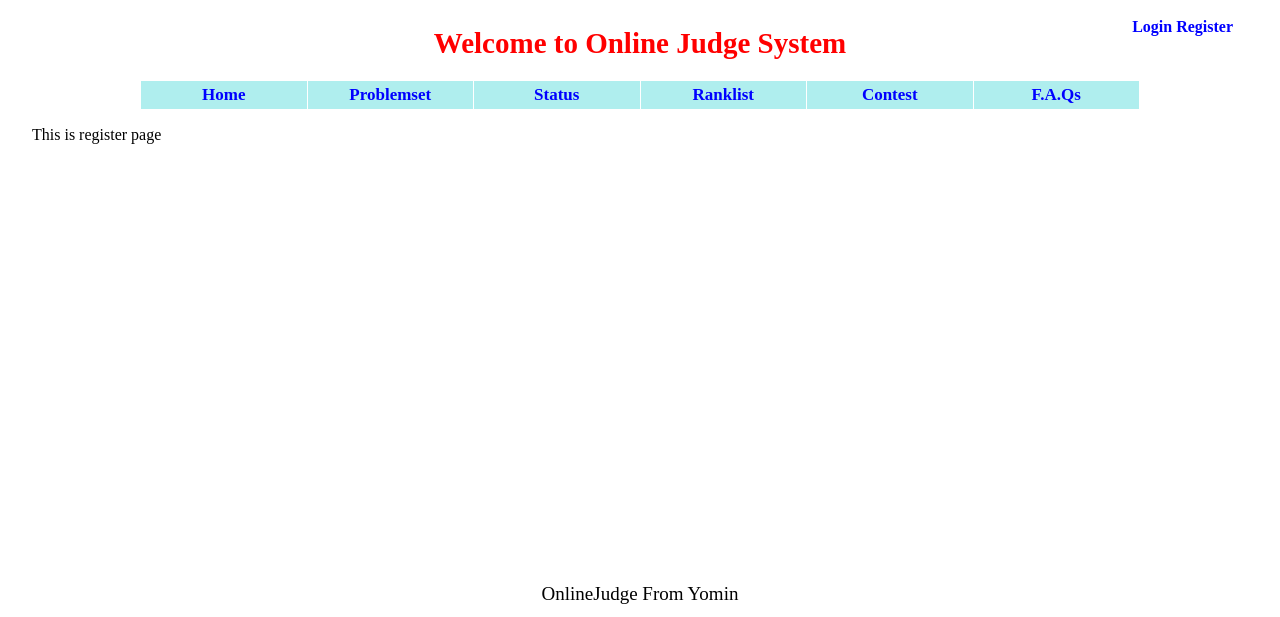
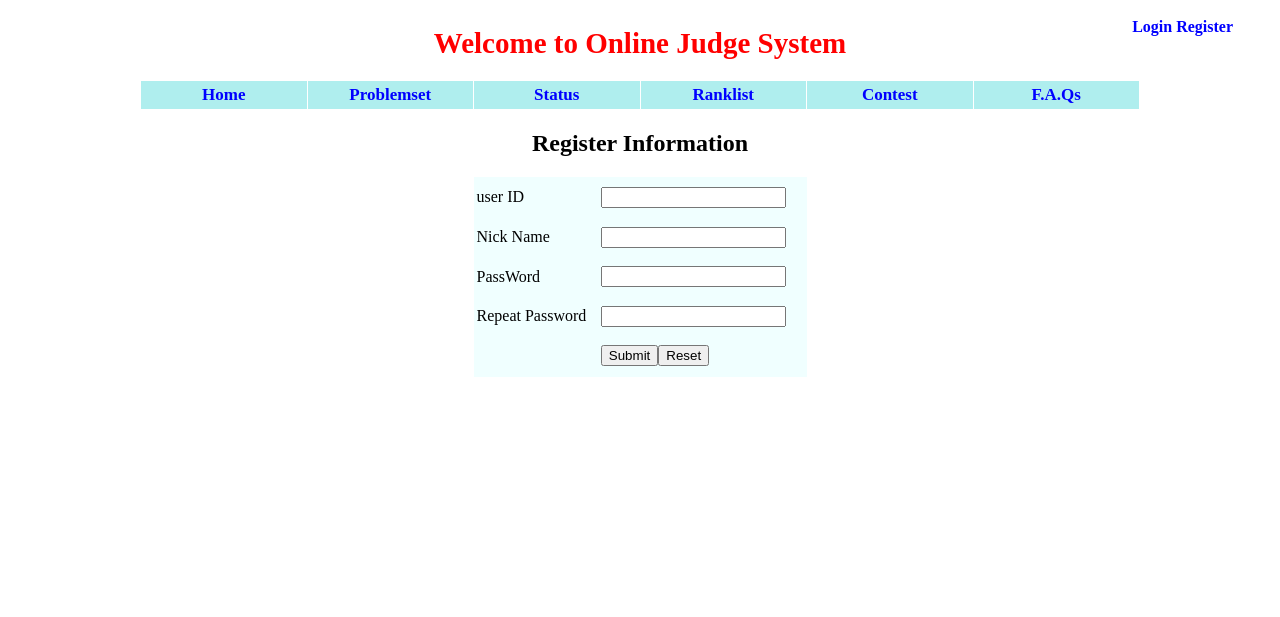
Before and after one commit to RominYue/OnlineJudgeSystem, a Flask app: page /register in a window 1280 px wide. Shown: the top 617 px of the page. Run offline with Flask 2, Linux system fonts and the light colour scheme; parts of the project's set-up code (start-up, migrations or seed data) failed here and were passed over.

Commit message:
complete register form

```diff
--- a/appfile/__init__.py
+++ b/appfile/__init__.py
@@ -3,6 +3,9 @@
 
 from flask import Flask
 
+FLASKS_ETTINGS = 'config.py'
+
 app = Flask(__name__)
+app.config.from_pyfile(FLASKS_ETTINGS, silent = True)
 
 from appfile import views
--- /dev/null
+++ b/appfile/forms.py
@@ -0,0 +1,22 @@
+from flask_wtf import Form
+from wtforms import TextField, BooleanField, PasswordField
+from wtforms.validators import DataRequired, Length, EqualTo
+import re
+
+class RegisterForm(Form):
+    userID = TextField('user ID')
+    nickname = TextField('Nick Name')
+    password = PasswordField('PassWord')
+    rptpassword = PasswordField('Repeat Password')
+
+    def validate_userID(self):
+        return re.match(r'^[a-zA-Z0-9]{3,22}$',self.userID.data)
+
+    def validate_nickname(self):
+        return 5 < len(self.nickname.data) < 23
+
+    def validate_password(self):
+        return re.match(r'^[a-zA-Z0-9]{6,22}$',self.password.data)
+
+    def validate_equal(self):
+        return self.password.data == self.rptpassword.data
--- a/appfile/static/style.css
+++ b/appfile/static/style.css
@@ -54,3 +54,14 @@
 a:hover {
     color: orange;
 }
+
+#register {
+    width: 333px;
+    height: 200px;
+    margin: 0 auto;
+    background-color: #F0FFFF;
+}
+
+.error{
+    color: red;
+}
--- a/appfile/templates/base.html
+++ b/appfile/templates/base.html
@@ -16,7 +16,7 @@
 
             <div id = "profile">
                 <a href = "/"> Login </a>
-                <a href = "/"> Register </a>
+                <a href = "/register"> Register </a>
             </div>
 
             <div>
--- a/appfile/templates/register.html
+++ b/appfile/templates/register.html
@@ -1,4 +1,35 @@
 {% extends "base.html" %}
 {% block content %}
-<p>This is register page</p>
+<div>
+    <form action = "/register" method="POST">
+        {{ form.csrf_token }}
+        <center><h2> Register Information </h2></center>
+        {% if error %}
+            <center><h3 class="error"> {{ error }}</h3></center>
+        {% endif %}
+
+        <table id = "register">
+            <tr>
+                <td>{{ form.userID.label }}</td>
+                <td>{{ form.userID(size = 20) }}</td>
+            </tr>
+            <tr>
+                <td>{{ form.nickname.label }}</td>
+                <td>{{ form.nickname(size = 20) }}</td>
+            </tr>
+            <tr>
+                <td>{{ form.password.label }}</td>
+                <td>{{ form.password(size = 20) }}</td>
+            </tr>
+            <tr>
+                <td>{{ form.rptpassword.label }}</td>
+                <td>{{ form.rptpassword(size = 20) }}</td>
+            </tr>
+            <tr>
+                <td></td>
+                <td><input type="submit" value="Submit" name="submit"><input type = "reset" value="Reset" name="reset"></td>
+            </tr>
+        </table>
+    </form>
+</div>
 {% endblock %}
--- a/appfile/views.py
+++ b/appfile/views.py
@@ -3,17 +3,41 @@
 
 from appfile import app
 
-import flask
+from flask import render_template,request,g
+from forms import RegisterForm
+from config import USERID_ERROR, NICKNAME_ERROR, PASSWORD_ERROR, EQUAL_ERROR
 
 @app.route('/')
 @app.route('/index')
 def index():
-    return flask.render_template('index.html')
+    return render_template('index.html')
 
 @app.route('/login')
 def login():
-    return flask.render_template('login.html')
+    return render_template('login.html')
 
-@app.route('/register')
+@app.route('/register',methods=['GET','POST'])
 def register():
-    return flask.render_template('register.html')
+    form = RegisterForm()
+    if request.method == 'GET':
+        return render_template('register.html',form=form)
+    else:
+        if not form.validate_userID():
+            error = USERID_ERROR
+        elif not form.validate_nickname():
+            error = NICKNAME_ERROR
+        elif not form.validate_password():
+            error = PASSWORD_ERROR
+        elif not form.validate_equal():
+            error = EQUAL_ERROR
+        else:
+            error = None
+
+        if error:
+            return render_template('register.html',form=form, error=error)
+        else:
+            return render_template('index.html')
+
+@app.route('/problemset')
+def problemset():
+    return render_template('base.html')
```
Also changed, not shown: appfile/config.py (added, +8 -0 lines).
